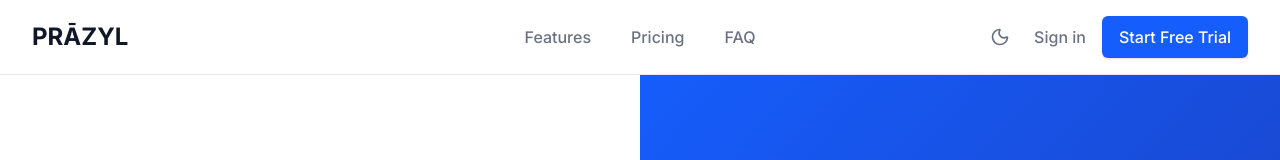
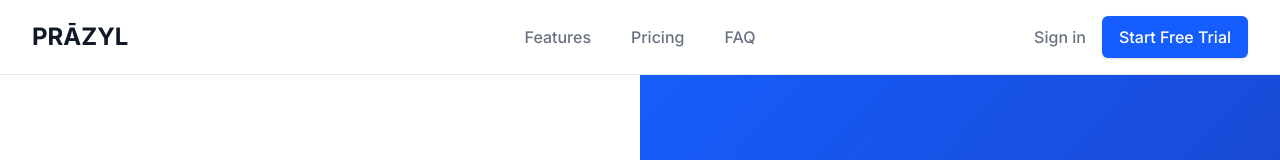
Before and after one commit to prazyl/prazyl-website, a Next.js app: page / in a window 1280 px wide. Shown: the top 160 px of the page. Built offline with nearby package versions, Linux system fonts and the light colour scheme.

Commit message:
Remove theme toggle from header - simplify navigation

```diff
--- a/app/components/Header.tsx
+++ b/app/components/Header.tsx
@@ -2,12 +2,10 @@
 
 import { useState } from 'react';
 import Link from 'next/link';
-import { Menu, X, Moon, Sun } from 'lucide-react';
-import { useTheme } from './ThemeProvider';
+import { Menu, X } from 'lucide-react';
 
 export default function Header() {
   const [isMenuOpen, setIsMenuOpen] = useState(false);
-  const { theme, toggleTheme } = useTheme();
 
   return (
     <header className="bg-white dark:bg-slate-800 shadow-sm border-b border-gray-200 dark:border-slate-700">
@@ -51,19 +49,6 @@ export default function Header() {
 
           {/* Right side buttons */}
           <div className="hidden md:flex items-center justify-end md:flex-1 lg:w-0 space-x-4">
-            {/* Theme toggle */}
-            <button
-              onClick={toggleTheme}
-              className="p-2 text-gray-500 dark:text-slate-400 hover:text-gray-700 dark:hover:text-slate-300 transition-colors"
-              aria-label="Toggle theme"
-            >
-              {theme === 'dark' ? (
-                <Sun className="h-5 w-5" />
-              ) : (
-                <Moon className="h-5 w-5" />
-              )}
-            </button>
-
             <Link
               href="https://prazyl.app/login"
               className="whitespace-nowrap text-base font-medium text-gray-500 dark:text-slate-400 hover:text-gray-900 dark:hover:text-white"
@@ -142,17 +127,6 @@ export default function Header() {
                 >
                   Sign in
                 </Link>
-                <button
-                  onClick={toggleTheme}
-                  className="p-2 text-gray-500 dark:text-slate-400 hover:text-gray-700 dark:hover:text-slate-300 transition-colors"
-                  aria-label="Toggle theme"
-                >
-                  {theme === 'dark' ? (
-                    <Sun className="h-5 w-5" />
-                  ) : (
-                    <Moon className="h-5 w-5" />
-                  )}
-                </button>
               </div>
               <div>
                 <Link
--- a/app/components/ThemeProvider.tsx
+++ b/app/components/ThemeProvider.tsx
@@ -18,34 +18,20 @@ export function ThemeProvider({ children }: { children: ReactNode }) {
 
   useEffect(() => {
     setMounted(true);
-    const stored = localStorage.getItem('theme') as Theme;
+    const stored = localStorage.getItem('theme');
     const systemTheme = window.matchMedia('(prefers-color-scheme: dark)').matches ? 'dark' : 'light';
-    const initialTheme = stored || systemTheme;
+    const initialTheme = (stored as Theme) || systemTheme;
 
-    if (stored || systemTheme) {
-      setTheme(initialTheme);
-    }
+    setTheme(initialTheme);
+    document.documentElement.classList.toggle('dark', initialTheme === 'dark');
   }, []);
 
-  useEffect(() => {
-    if (mounted) {
-      document.documentElement.classList.toggle('dark', theme === 'dark');
-      localStorage.setItem('theme', theme);
-    }
-  }, [theme, mounted]);
-
   const toggleTheme = () => {
-    setTheme(prev => prev === 'light' ? 'dark' : 'light');
+    const newTheme = theme === 'light' ? 'dark' : 'light';
+    setTheme(newTheme);
+    document.documentElement.classList.toggle('dark', newTheme === 'dark');
+    localStorage.setItem('theme', newTheme);
   };
-
-  // Prevent flash of wrong theme by not rendering until mounted
-  if (!mounted) {
-    return (
-      <ThemeContext.Provider value={{ theme: 'light', setTheme, toggleTheme }}>
-        {children}
-      </ThemeContext.Provider>
-    );
-  }
 
   return (
     <ThemeContext.Provider value={{ theme, setTheme, toggleTheme }}>
```
